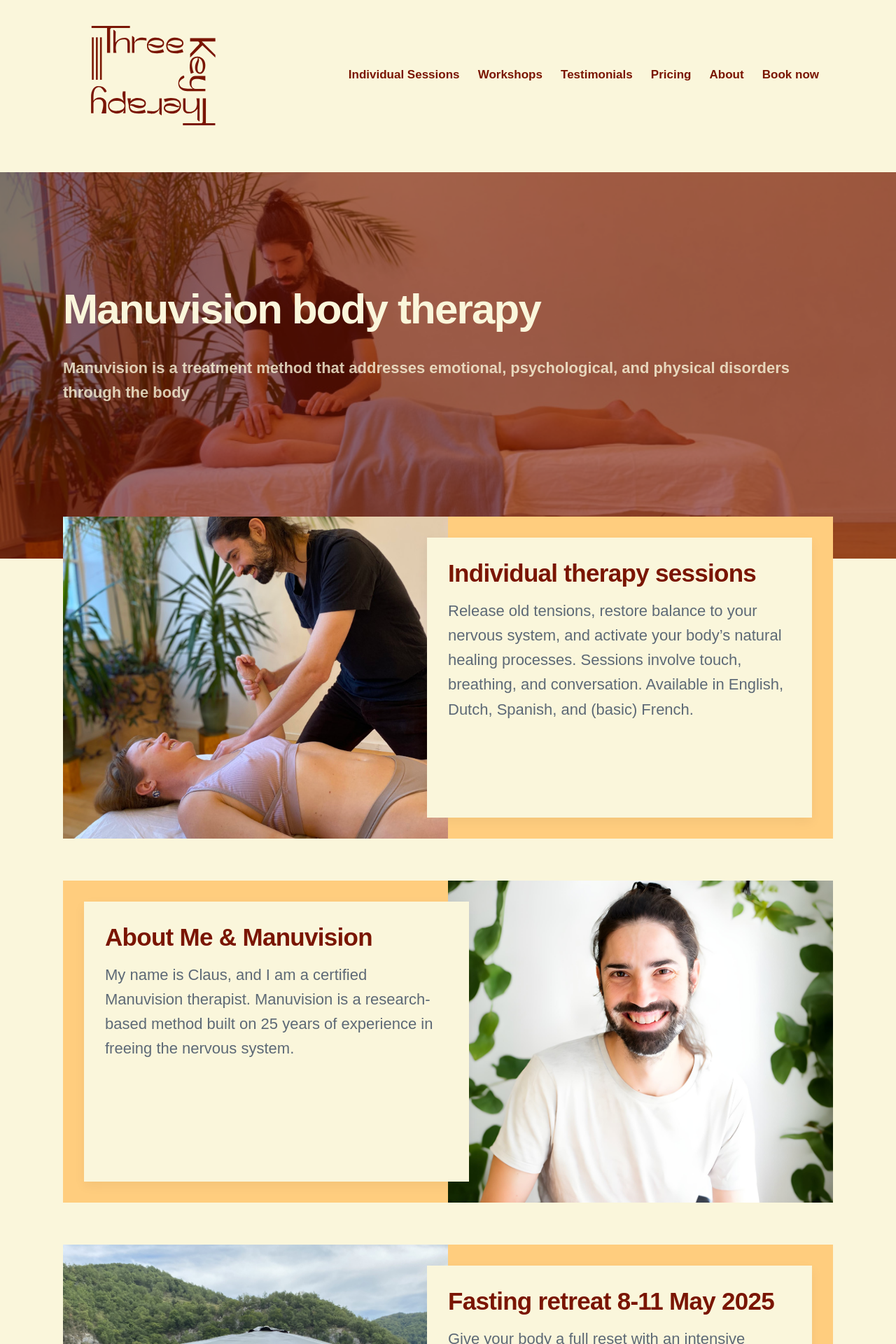
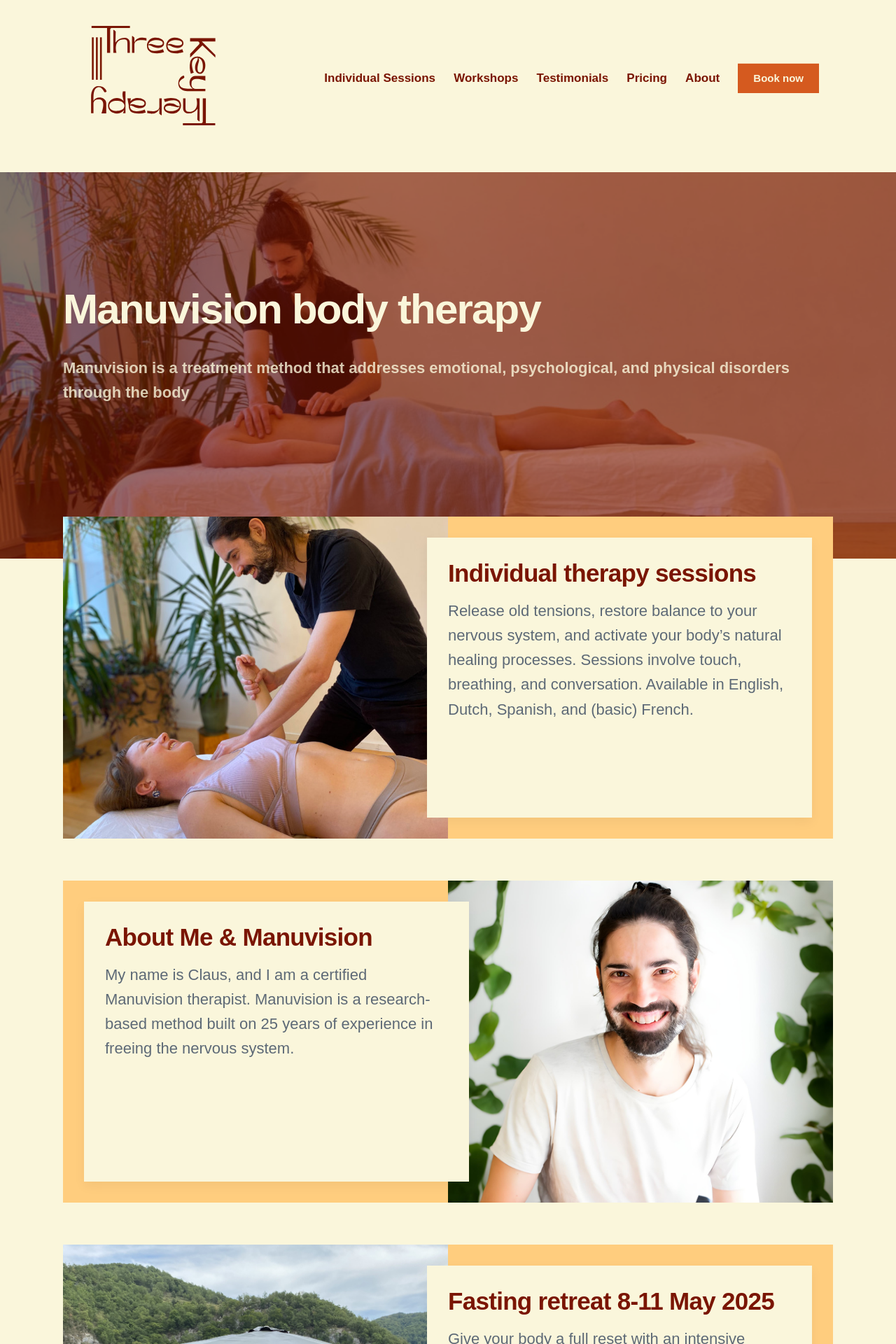
Before and after one commit to threekeytherapy/threekeytherapy.com, a Jekyll site: the page built from index.html, in a window 1280 px wide. Shown: the top 1920 px of the page at 70% size. Built offline with Jekyll 4.4.1, drawn with Linux system fonts in a browser that asks for light colours; nearby versions of some CDN libraries; some web fonts are replaced.

Commit message:
makes menu option a button

```diff
--- a/_data/settings.yml
+++ b/_data/settings.yml
@@ -18,7 +18,7 @@ menu_settings:
       url: '/pricing'
     - title: 'About'
       url: '/about'
-    - title: 'Book now'
+    - title: <a href="/contact" class="button button--small">Book now</a>
       url: '/contact'
 
 footer_settings:
```
